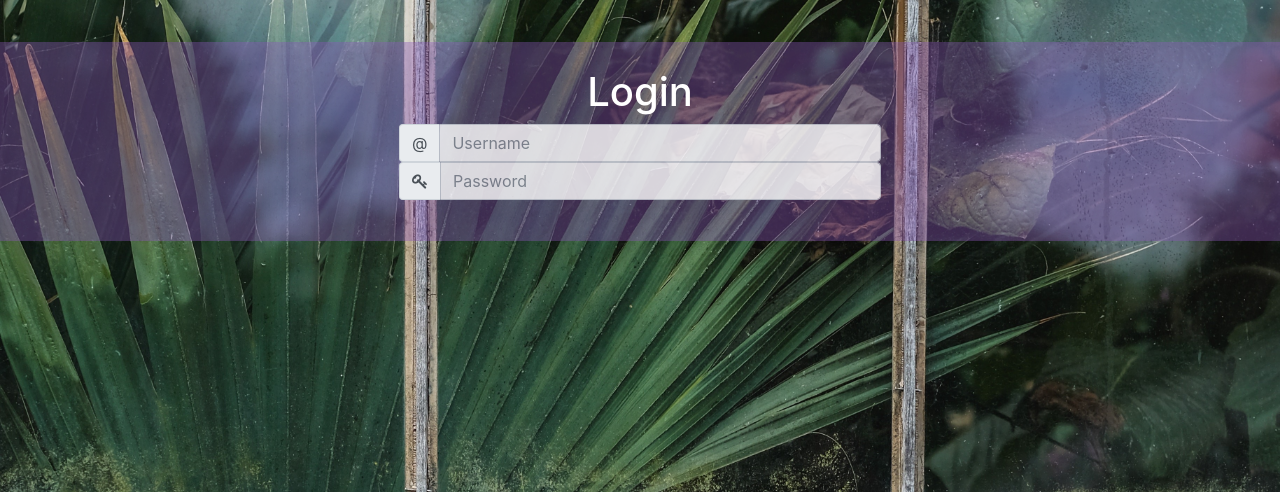
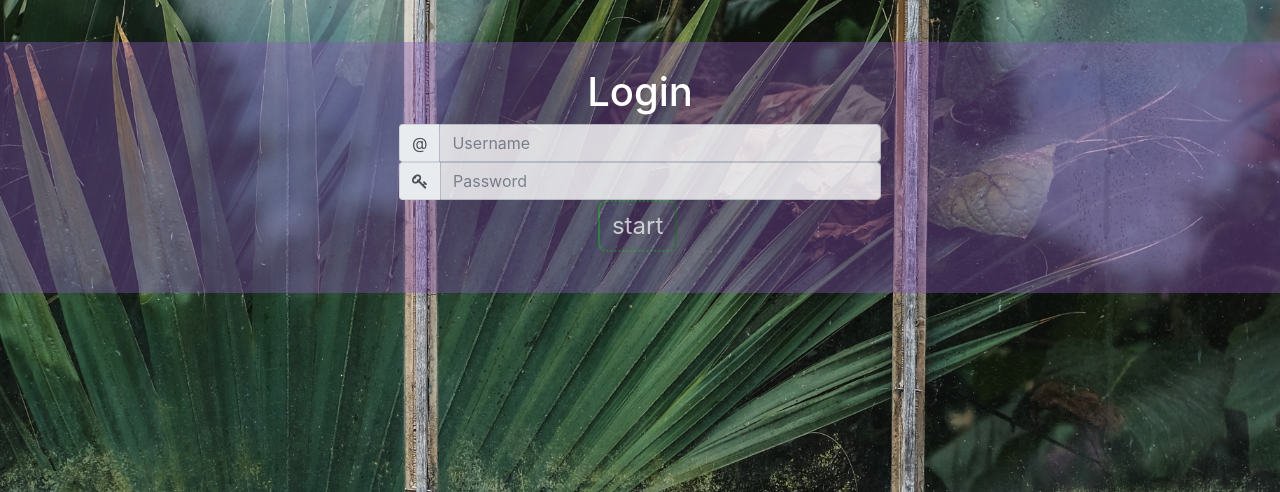
Before and after one commit to Ronald-TR/estudosJSCMS, a Django app: page /loginpage in a window 1280 px wide. Shown: the part 142-634 px from the top of the page. Run offline with Django 3.2, Linux system fonts and the light colour scheme; some libraries are stand-ins or nearby versions.

Commit message:
inserindo estrutura de login e pagina de erro

```diff
--- a/djangocmsrest/core/urls.py
+++ b/djangocmsrest/core/urls.py
@@ -6,5 +6,6 @@ urlpatterns = [
     path('postwrite', views.postwrite, name='postwrite'),
     path('loginpage', views.loginpage, name='loginpage'),
     path('postlist', views.postlist, name='postlist'),
-
+    path('writerlogin', views.writerlogin, name='writerlogin'),
+    path('errorlogin', views.errorlogin, name='errorlogin'),
 ]
--- a/djangocmsrest/core/views.py
+++ b/djangocmsrest/core/views.py
@@ -1,8 +1,27 @@
-from django.shortcuts import render, HttpResponse
+from django.shortcuts import render, HttpResponse, redirect
 from django.http import JsonResponse
+from django.contrib.auth import authenticate, login, logout, get_user
+from django.contrib.auth.decorators import login_required
+from core import libutils
 from core.models import *
+
 import json
-from core import libutils
+
+
+def writerlogin(request):
+    username = request.POST.get('username')
+    password = request.POST.get('password')
+    writeruser = authenticate(request, username=username, password=password)
+
+    if writeruser is not None:
+        login(request, writeruser)
+        return redirect('/postwrite')
+    else:
+        return redirect('/errorlogin')
+
+def errorlogin(request):
+    return render(request, 'error_login.html')
+
 
 def loginpage(request):
     return render(request, 'login_page.html')
--- a/djangocmsrest/djangocmsrest/static/core/css/core.css
+++ b/djangocmsrest/djangocmsrest/static/core/css/core.css
@@ -61,3 +61,20 @@ body {
 }
 
 #dvLogin input{ opacity: 0.8; }
+
+#dvLogin button{
+    color:rgb(255, 255, 255);
+    background-color: rgba(255, 255, 255, 0);
+
+    padding: 0.375rem 0.75rem;
+    border-top-style: dotted;
+    border-bottom-style: dotted;
+    border-radius: 0.55rem;
+    font-size: 1.5em;
+    margin-right: 1%;
+    border-color: rgba(15, 206, 15, 0.568);
+
+    opacity: 0.7;
+}
+
+#dvLogin button:hover{opacity: 1; background-color: rgba(97, 211, 122, 0.76);}
--- a/djangocmsrest/djangocmsrest/templates/login_page.html
+++ b/djangocmsrest/djangocmsrest/templates/login_page.html
@@ -5,17 +5,17 @@
 <div id="dvLogin">
     <div class="container col-md-5">
         <h1>Login</h1>
-        <form class="form-group">
+        <form class="form-group" onsubmit="POST" action="{% url 'writerlogin' %}">
             <div class="input-group">
                 <span class="input-group-addon">@</span>
-                <input class="form-control" type="text" placeholder="Username">
+                <input class="form-control" type="text" placeholder="Username" name="username">
             </div>
 
             <div class="input-group">
                 <span class="input-group-addon"><i class="fa fa-key"></i></span>
-                <input class="form-control" type="password" placeholder="Password">
+                <input class="form-control" type="password" placeholder="Password" name="password">
             </div>
-
+            <button class="">start</button>
 
         </form>
     </div>
```
Also changed, not shown: djangocmsrest/djangocmsrest/templates/error_login.html (added, +11 -0 lines).
